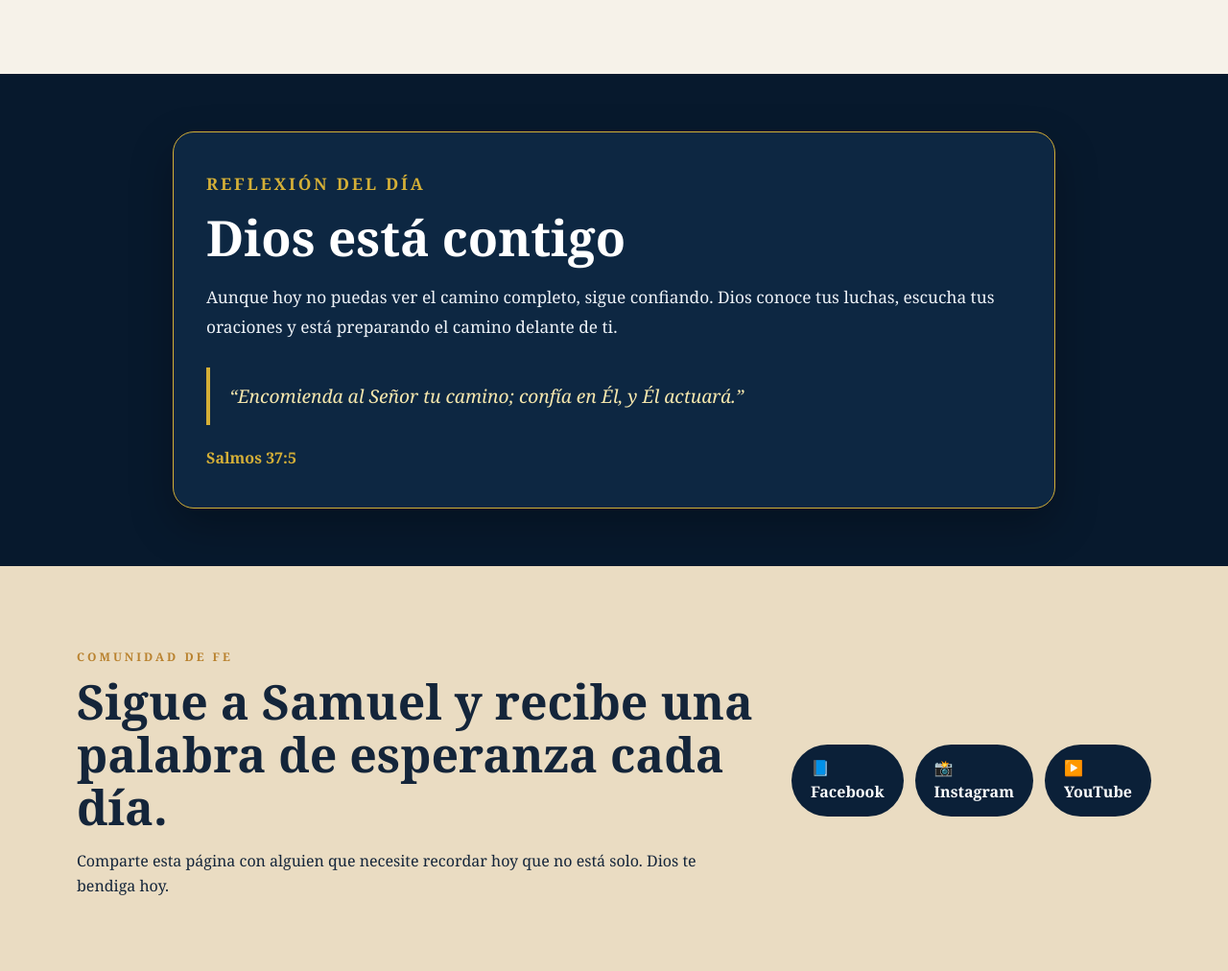
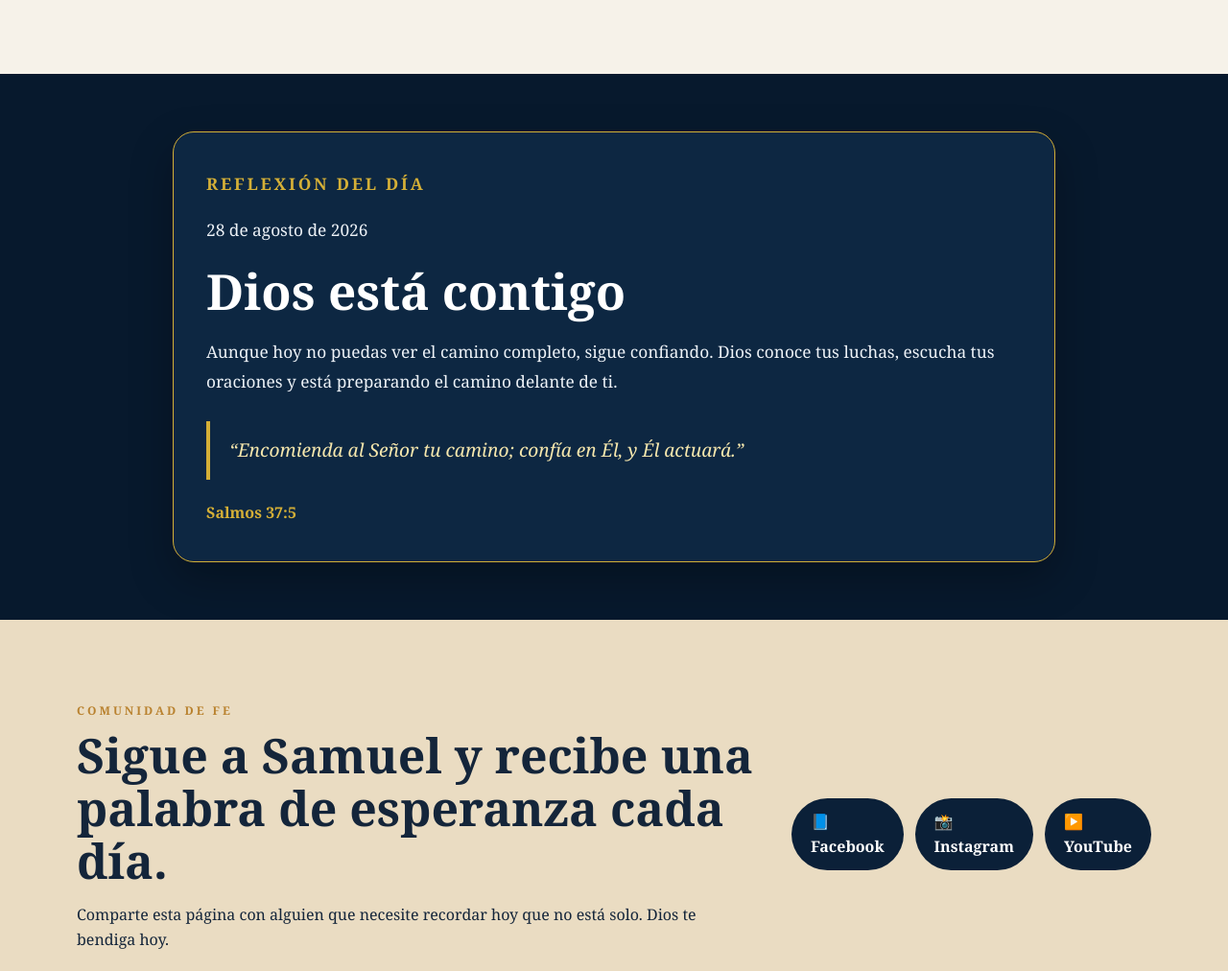
Before and after one commit to ulloagalaxy-bot/samuelconsejero, a plain HTML site: page index.html in a window 1280 px wide. Shown: the part 4212-5224 px from the top of the page at 96% size. Drawn offline with Linux system fonts and the light colour scheme.

Commit message:
Update index.html

```diff
--- a/index.html
+++ b/index.html
@@ -164,12 +164,23 @@ fetch('publicaciones.json')
     const contenedor = document.createElement('div');
     contenedor.className = 'publicaciones';
 
-    publicaciones.forEach(publicacion => {
+  [...publicaciones]
+  .sort((a, b) => new Date(b.fecha) - new Date(a.fecha))
+  .forEach(publicacion => {
     const articulo = document.createElement('article');
     articulo.className = 'publicacion';
 
+    const fecha = publicacion.fecha
+      ? new Date(publicacion.fecha + 'T12:00:00').toLocaleDateString('es-US', {
+          year: 'numeric',
+          month: 'long',
+          day: 'numeric'
+        })
+      : '';
+
     articulo.innerHTML = `
       <p class="kicker">REFLEXIÓN DEL DÍA</p>
+      <p class="fecha-publicacion">${fecha}</p>
       <h2>${publicacion.titulo}</h2>
       <p>${publicacion.mensaje}</p>
       <blockquote>“${publicacion.versiculo}”</blockquote>
```
Lines whose indentation alone changed are shown as unchanged.
